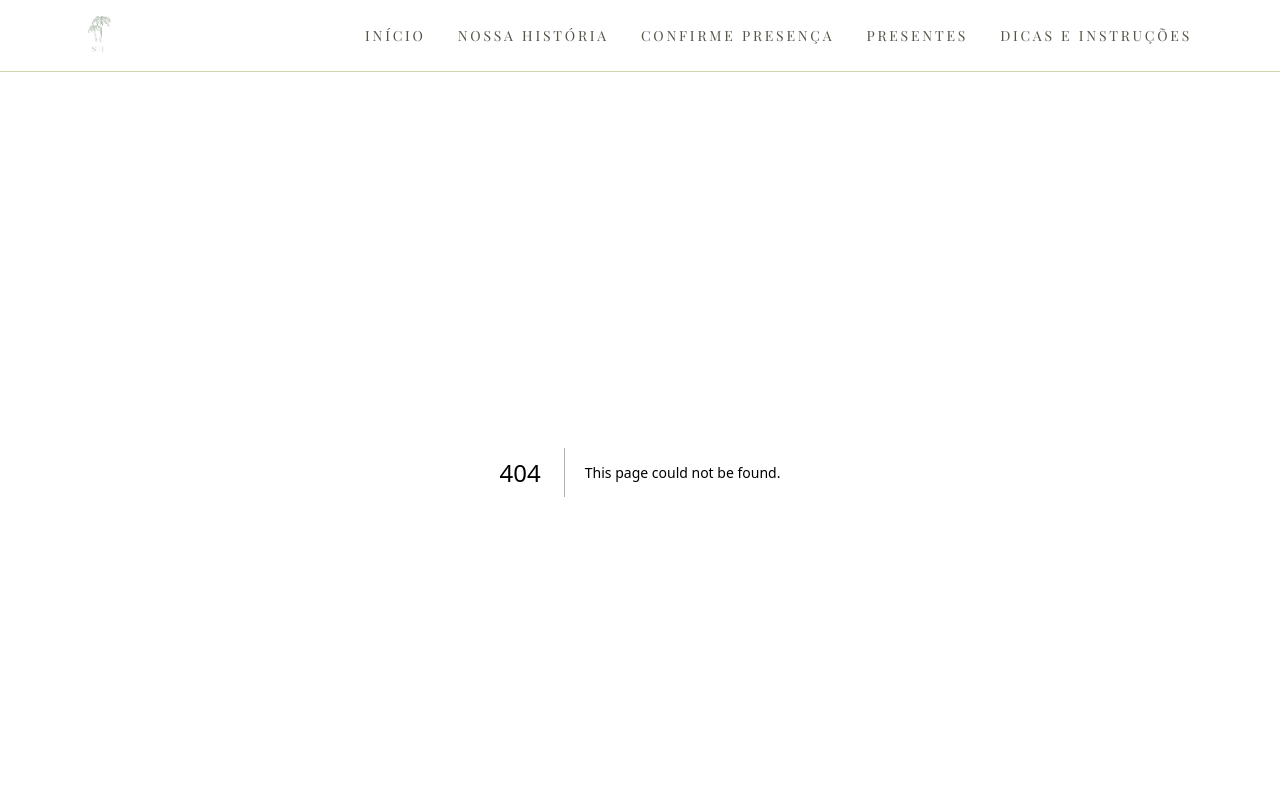
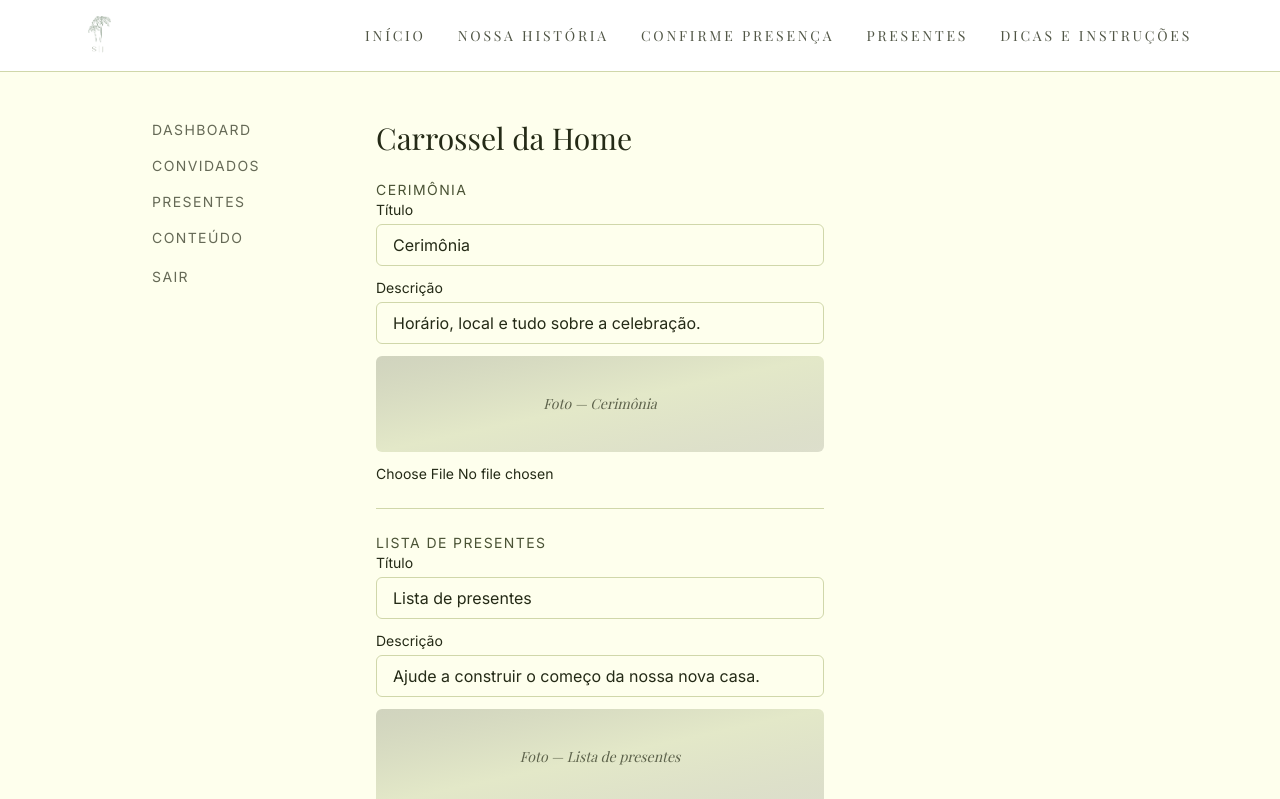
Before and after one commit to johnnatas/stefanie-e-jonatas-site-de-casamento, a Next.js app: page /admin/conteudo/carrossel in a window 1280 px wide. Before the commit this address had no page. Shown: the top 799 px of the page. Built offline with nearby package versions, Linux system fonts and the light colour scheme; no server answers.

Commit message:
feat(admin): add Home Topics carousel content section

```diff
--- /dev/null
+++ b/src/app/admin/(protected)/conteudo/carrossel/actions.ts
@@ -0,0 +1,40 @@
+"use server";
+
+import { redirect } from "next/navigation";
+import { createUpdateSiteContentUseCase, resolvePhotoField } from "@/infrastructure/composition";
+import { homeTopicsContentSchema } from "@/application/content/schemas";
+import type { SiteContentActionState } from "@/application/content/actionState";
+
+const TOPIC_KEYS = ["cerimonia", "presentes", "traje", "hospedagem", "nossaHistoria"] as const;
+
+export async function updateHomeTopicsAction(
+  _prevState: SiteContentActionState,
+  formData: FormData
+): Promise<SiteContentActionState> {
+  const content: Record<string, unknown> = {};
+
+  for (const key of TOPIC_KEYS) {
+    const currentUrl = (formData.get(`${key}CurrentUrl`) as string) || null;
+    const photo = await resolvePhotoField("home-topics", key, formData, currentUrl, `${key}File`, `${key}Remove`);
+
+    content[key] = {
+      title: formData.get(`${key}Title`),
+      description: formData.get(`${key}Description`),
+      photo,
+    };
+  }
+
+  const parsed = homeTopicsContentSchema.safeParse(content);
+
+  if (!parsed.success) {
+    return { status: "error", message: "Verifique os campos do formulário." };
+  }
+
+  try {
+    await createUpdateSiteContentUseCase().execute("home-topics", parsed.data);
+  } catch {
+    return { status: "error", message: "Não foi possível salvar agora." };
+  }
+
+  redirect("/admin/conteudo");
+}
--- /dev/null
+++ b/src/app/admin/(protected)/conteudo/carrossel/page.tsx
@@ -0,0 +1,20 @@
+import type { Metadata } from "next";
+import { HomeTopicsForm } from "@/components/admin/HomeTopicsForm";
+import { getSiteContentOrDefault } from "@/infrastructure/composition";
+
+export const metadata: Metadata = {
+  title: "Carrossel da Home | Painel Administrativo",
+};
+
+export default async function TopicsContentPage() {
+  const content = await getSiteContentOrDefault("home-topics");
+
+  return (
+    <div>
+      <h1 className="font-serif text-3xl text-forest">Carrossel da Home</h1>
+      <div className="mt-6">
+        <HomeTopicsForm defaultValues={content} />
+      </div>
+    </div>
+  );
+}
--- /dev/null
+++ b/src/components/admin/HomeTopicsForm.tsx
@@ -0,0 +1,96 @@
+"use client";
+
+import { useActionState } from "react";
+import { updateHomeTopicsAction } from "@/app/admin/(protected)/conteudo/carrossel/actions";
+import { PhotoOrPlaceholder } from "@/components/ui/PhotoOrPlaceholder";
+import type { SiteContentActionState } from "@/application/content/actionState";
+import type { HomeTopicsContent } from "@/application/content/schemas";
+
+interface HomeTopicsFormProps {
+  defaultValues: HomeTopicsContent;
+}
+
+const TOPIC_KEYS = ["cerimonia", "presentes", "traje", "hospedagem", "nossaHistoria"] as const;
+const TOPIC_LABELS: Record<(typeof TOPIC_KEYS)[number], string> = {
+  cerimonia: "Cerimônia",
+  presentes: "Lista de presentes",
+  traje: "Traje",
+  hospedagem: "Hospedagem",
+  nossaHistoria: "Nossa história",
+};
+
+const inputClassName =
+  "mt-1 w-full rounded-md border border-line bg-paper px-4 py-2 font-sans text-forest focus:border-moss focus:outline-none";
+
+const initialHomeTopicsActionState: SiteContentActionState = { status: "idle" };
+
+export function HomeTopicsForm({ defaultValues }: HomeTopicsFormProps) {
+  const [state, formAction, isPending] = useActionState(updateHomeTopicsAction, initialHomeTopicsActionState);
+
+  return (
+    <form action={formAction} className="flex max-w-md flex-col gap-6">
+      {TOPIC_KEYS.map((key) => {
+        const entry = defaultValues[key];
+        return (
+          <fieldset key={key} className="flex flex-col gap-3 border-b border-line pb-6">
+            <legend className="font-sans text-sm uppercase tracking-widest text-moss">{TOPIC_LABELS[key]}</legend>
+
+            <div>
+              <label htmlFor={`${key}Title`} className="block font-sans text-sm text-forest">
+                Título
+              </label>
+              <input
+                id={`${key}Title`}
+                name={`${key}Title`}
+                defaultValue={entry.title}
+                required
+                className={inputClassName}
+              />
+            </div>
+
+            <div>
+              <label htmlFor={`${key}Description`} className="block font-sans text-sm text-forest">
+                Descrição
+              </label>
+              <input
+                id={`${key}Description`}
+                name={`${key}Description`}
+                defaultValue={entry.description}
+                required
+                className={inputClassName}
+              />
+            </div>
+
+            <input type="hidden" name={`${key}CurrentUrl`} value={entry.photo ?? ""} />
+            <PhotoOrPlaceholder
+              src={entry.photo}
+              label={`Foto — ${TOPIC_LABELS[key]}`}
+              className="h-24 w-full rounded-md"
+            />
+            <input type="file" name={`${key}File`} accept="image/*" className="font-sans text-sm text-forest" />
+            {entry.photo && (
+              <label className="flex items-center gap-2 font-sans text-xs text-forest/70">
+                <input type="checkbox" name={`${key}Remove`} />
+                Remover esta foto
+              </label>
+            )}
+          </fieldset>
+        );
+      })}
+
+      <button
+        type="submit"
+        disabled={isPending}
+        className="rounded-full bg-moss px-8 py-3 font-sans text-sm uppercase tracking-widest text-paper transition-colors hover:bg-moss/80 disabled:opacity-60"
+      >
+        {isPending ? "Salvando..." : "Salvar"}
+      </button>
+
+      {state.status === "error" && (
+        <p role="alert" className="text-xs text-danger">
+          {state.message}
+        </p>
+      )}
+    </form>
+  );
+}
```
